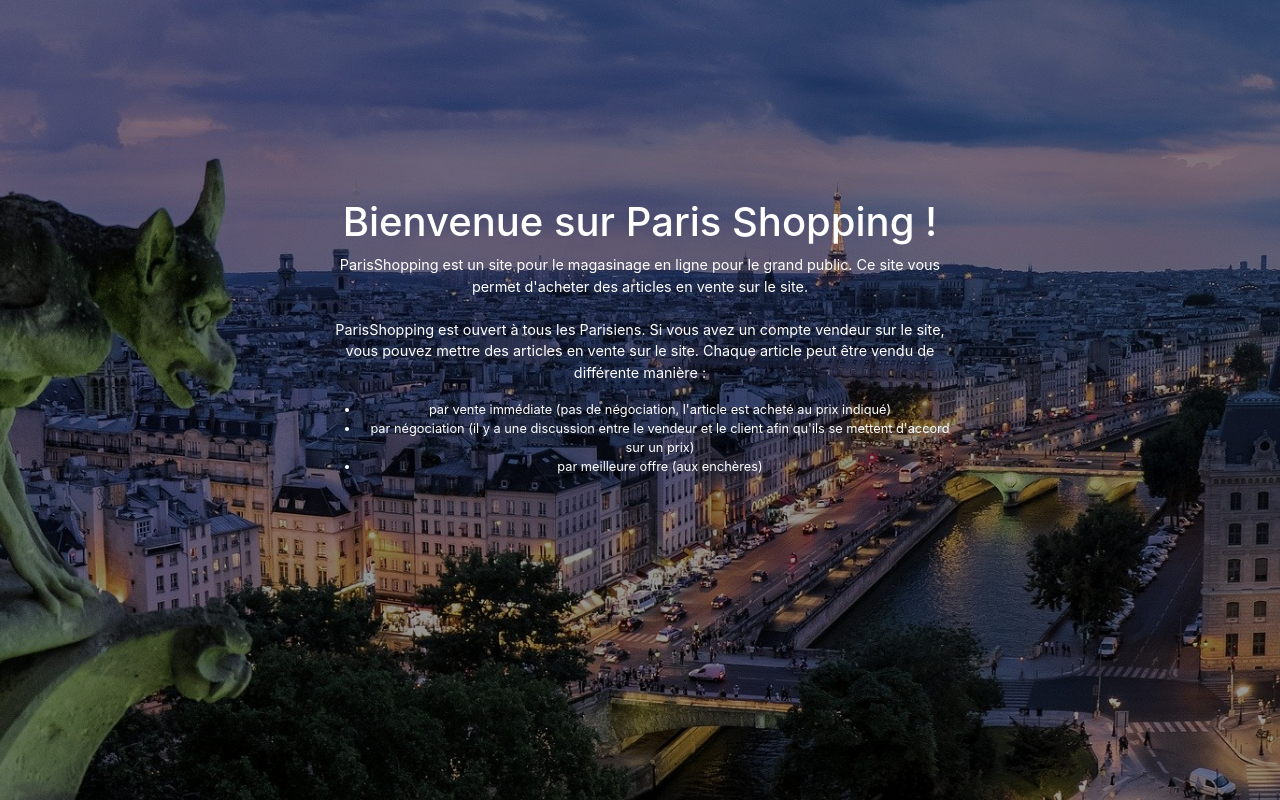
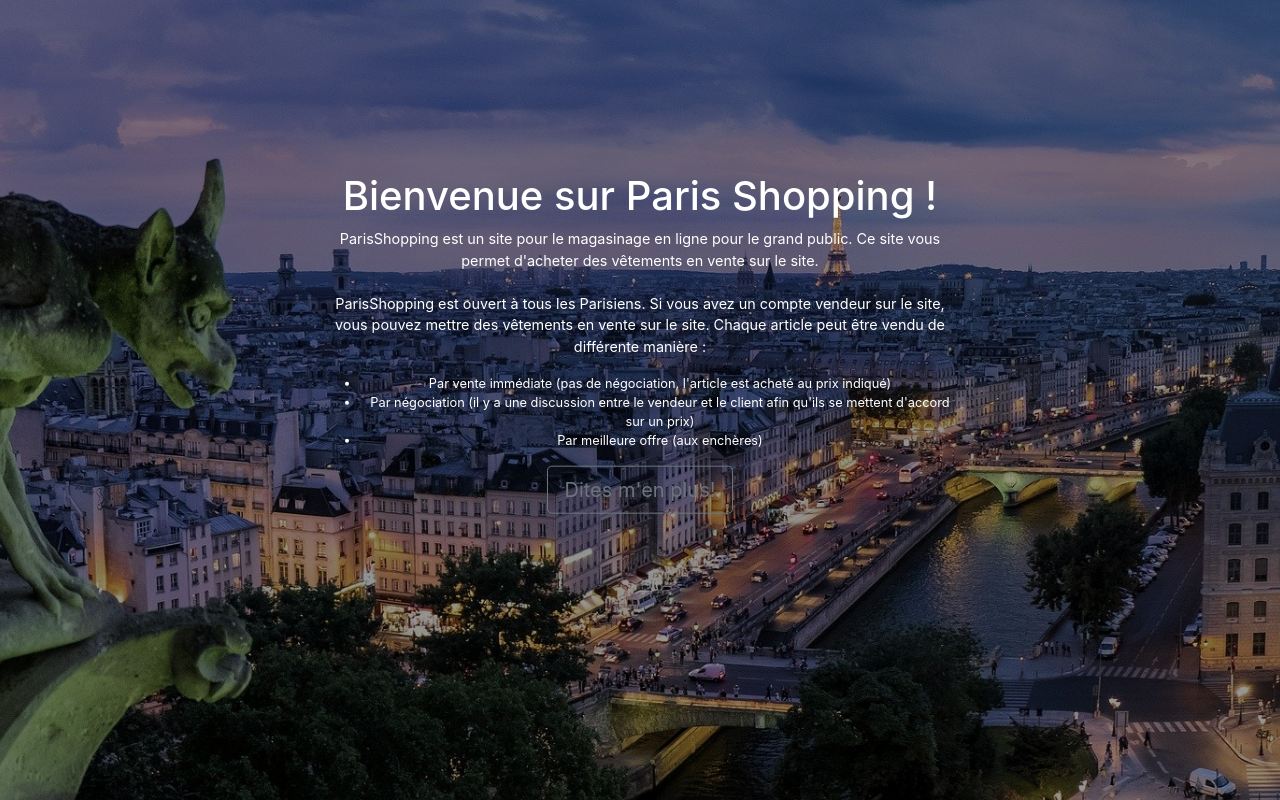
Before and after one commit to MaximeGendron/Paris-Shopping, a PHP site: page /Accueil.php in a window 1280 px wide. Shown: the part 66-866 px from the top of the page. Run offline with PHP 8.4, Linux system fonts and the light colour scheme.

Commit message:
Update Accueil.php

```diff
--- a/Accueil.php
+++ b/Accueil.php
@@ -38,14 +38,16 @@
  <div class="overlay"></div>
  <div class="description">
         <h1>Bienvenue sur Paris Shopping !</h1>
-        <p> ParisShopping est un site pour le magasinage en ligne pour le grand public. Ce site vous permet d'acheter des articles en vente sur le site.<br>
+        <p> ParisShopping est un site pour le magasinage en ligne pour le grand public. Ce site vous permet d'acheter des vêtements en vente sur le site.<br>
             <br>
-            ParisShopping est ouvert à tous les Parisiens. Si vous avez un compte vendeur sur le site, vous pouvez mettre des articles en vente sur le site. Chaque article peut être vendu de différente manière :
+            ParisShopping est ouvert à tous les Parisiens. Si vous avez un compte vendeur sur le site, vous pouvez mettre des vêtements en vente sur le site. Chaque article peut être vendu de différente manière :
             <ul>
-                <li> par vente immédiate (pas de négociation, l'article est acheté au prix indiqué) </li>
-                <li> par négociation (il y a une discussion entre le vendeur et le client afin qu'ils se mettent d'accord sur un prix) </li>
-                <li> par meilleure offre (aux enchères) </li>
+                <li> Par vente immédiate (pas de négociation, l'article est acheté au prix indiqué) </li>
+                <li> Par négociation (il y a une discussion entre le vendeur et le client afin qu'ils se mettent d'accord sur un prix) </li>
+                <li> Par meilleure offre (aux enchères) </li>
             </ul>
+        </p>
+        <button class="btn btn-outline-secondary btn-lg">Dites m'en plus!</button>
 </header>
 </body>
 </html>
```
